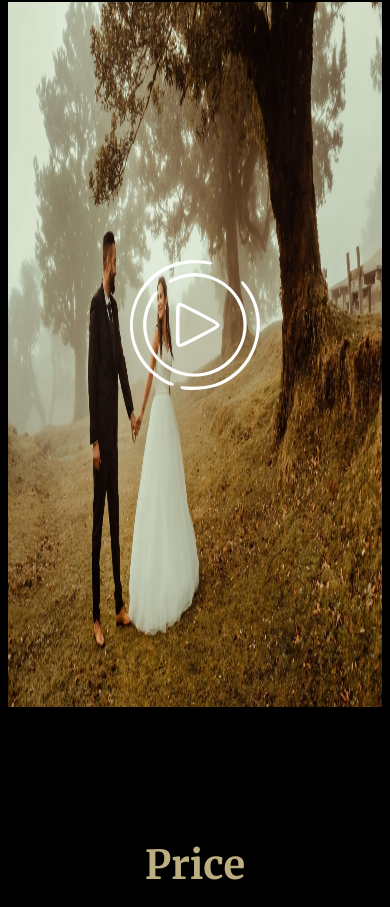
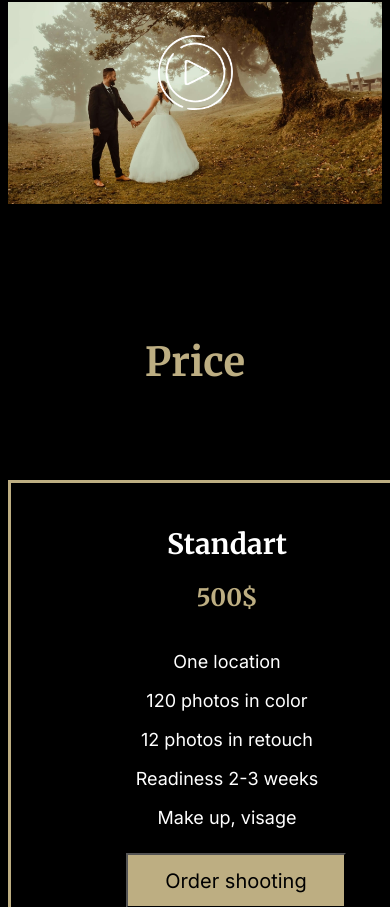
Before and after one commit to marepot/portfolio, a plain HTML site: page portfolio part 1/index.html in a window 390 px wide. Shown: the part 5972-6879 px from the top of the page. Drawn offline with Linux system fonts and the light colour scheme; a script that the page names is missing.

Commit message:
Add files via upload

```diff
--- a/portfolio part 1/styles.css
+++ b/portfolio part 1/styles.css
@@ -231,8 +231,8 @@ margin: 0px auto;
 }
 .vid {
   position: relative;
-  width: 1400px;
-  height: 705px;
+  width: 100%;
+  height: auto;
   display: flex;
   justify-content: center;
   margin-left: 20px;
@@ -252,9 +252,7 @@ margin: 0px auto;
 }
 .info-price {
   display: flex;
-
   align-items: center;
-  padding-left: 20px;
   gap: 25px;
   padding-right: 20px;
   padding-top: 60px;
@@ -343,7 +341,7 @@ margin: 0px auto;
   display: block;
   height: 325px;
   width: 450px;
-  margin-left: 970px;
+  margin-left: calc(50% - -250px);
 }
 
 .inp {
@@ -561,12 +559,12 @@ display:none;
    max-width: 450px;
 }
 .vid{
-  max-width: 100%;
-  max-height: 100%;
-}
+  width: 100%;
+  height: auto;
+ }
 .player_btn{
-  max-width: 100%;
-  max-height: 100%o;
+  max-width: 75px;
+  max-height: 75px;
 }
 .info-price{
   max-width: 450px;
@@ -586,6 +584,7 @@ display:none;
 .section-title:before, .section-title::after{
   width: auto;
 }
+
 .send-ms{
   max-width: auto;
   margin: 0px 110px;
```
